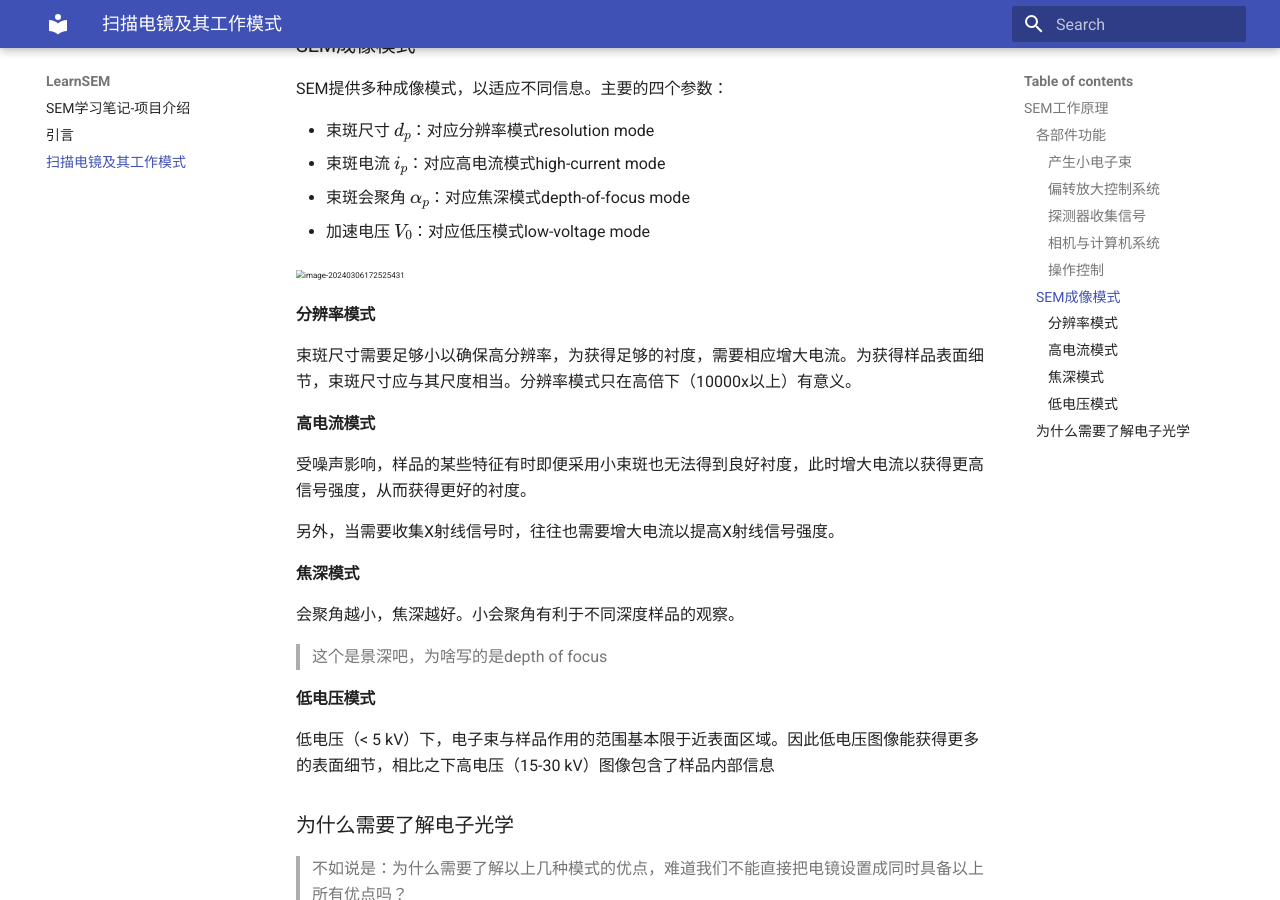
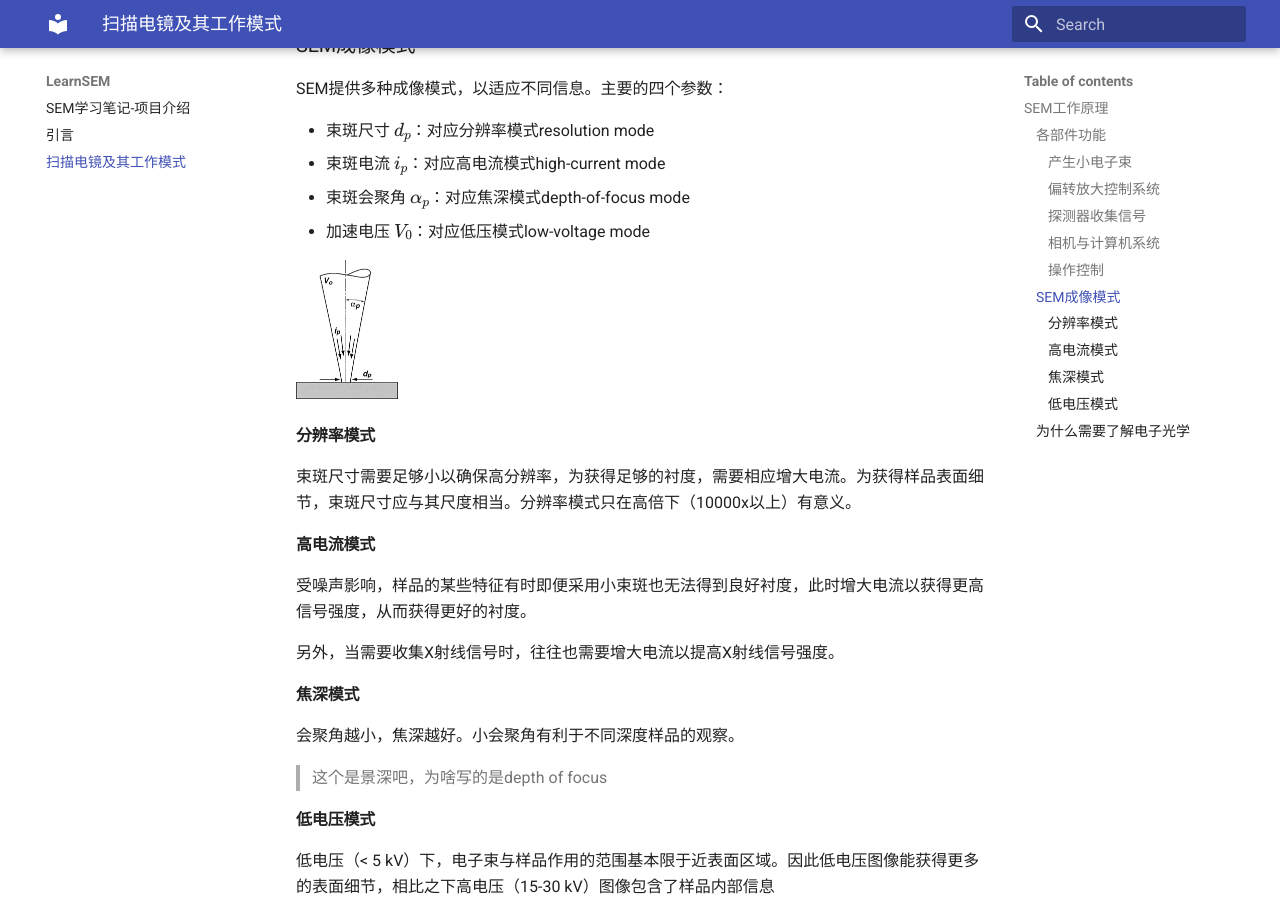
Before and after one commit to LearnTEM/LearnSEM, an MkDocs documentation site: the page built from docs/2-SEM-and-its-modes-of-operation.md, in a window 1280 px wide and 900 px high, scrolled down 3570 px. Built offline with MkDocs 1.6.1 and Material for MkDocs 9.7.7, drawn with Linux system fonts in a browser that asks for light colours.

Commit message:
Fix: display of image in html label

```diff
--- a/docs/2-SEM-and-its-modes-of-operation.md
+++ b/docs/2-SEM-and-its-modes-of-operation.md
@@ -69,7 +69,7 @@ SEM提供多种成像模式，以适应不同信息。主要的四个参数：
 - 束斑会聚角 $\alpha_p$：对应焦深模式depth-of-focus mode
 - 加速电压 $V_0$：对应低压模式low-voltage mode
 
-<img src="2-SEM-and-its-modes-of-operation-img/image-20240306172525431.png" alt="image-20240306172525431" style="zoom:50%;" />
+<img src="../2-SEM-and-its-modes-of-operation-img/image-20240306172525431.png" alt="image-20240306172525431" style="zoom:50%;" />
 
 #### 分辨率模式
 
```
